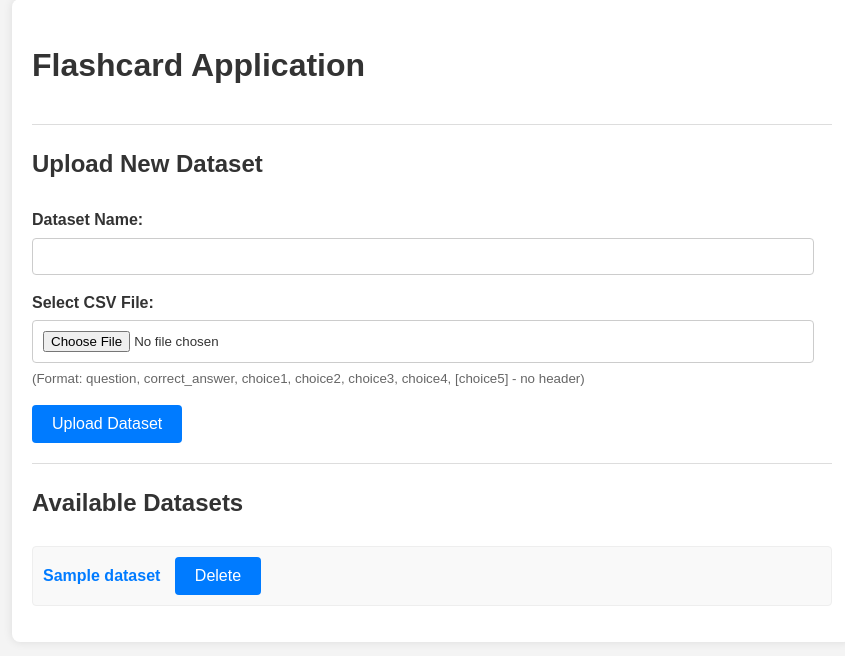
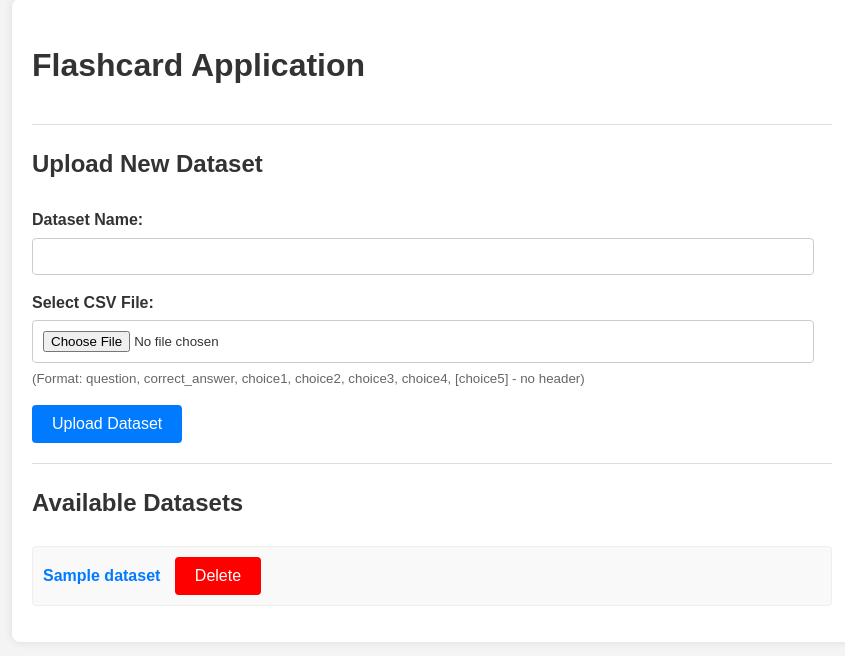
Before and after one commit to thevivotran/studytest, a Flask app: template flashcard_app/templates/index.html in a window 1280 px wide. Shown: the part 21-677 px from the top of the page, without its empty margins (208-1053 px from the left). Run offline with Flask 3, Linux system fonts and the light colour scheme; the template is opened without the code that fills it: most values are stand-ins (such as "Sample title", 1, 10 or a date in 2020); parts of the project's set-up code (start-up, migrations or seed data) failed here and were passed over.

Commit message:
Change color of Delete button

```diff
--- a/flashcard_app/static/style.css
+++ b/flashcard_app/static/style.css
@@ -89,6 +89,10 @@ hr {
     border-color: #ddd;
 }
 
+.btn-danger {
+    background-color: red !important;
+    border-color: red !important;
+}
 
 /* Dataset List */
 .dataset-list {
```
